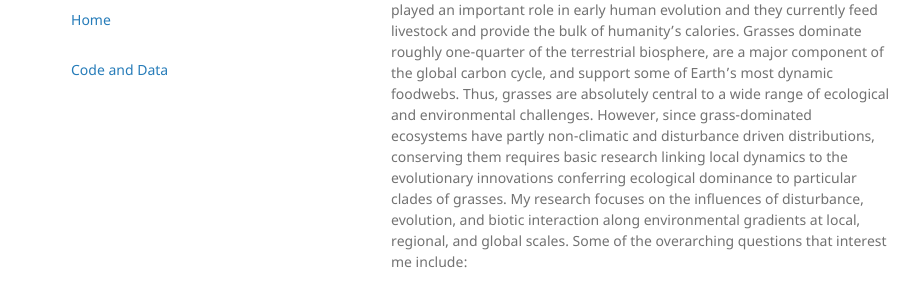
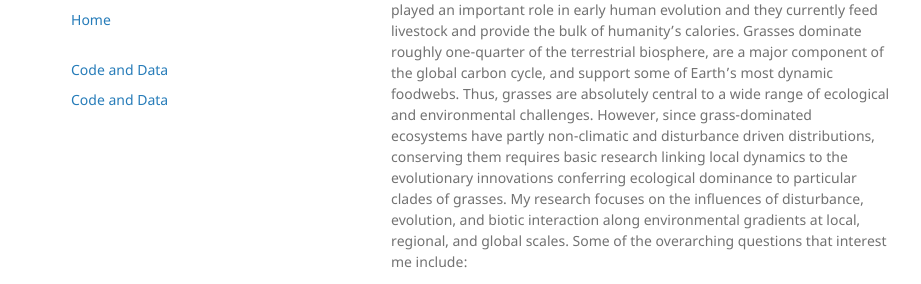
Before and after one commit to griffithdan/griffithdan.github.io, a Jekyll site: the page built from index.md, in a window 1280 px wide. Shown: the part 206-490 px from the top of the page, without its empty margins (179-1100 px from the left). Built offline with Jekyll 4.4.1, drawn with Linux system fonts in a browser that asks for light colours; our own code applies the rules of GitHub Pages for plain Markdown files.

Commit message:
Update navigation.yml

```diff
--- a/_data/navigation.yml
+++ b/_data/navigation.yml
@@ -2,10 +2,12 @@
   url: /
 
 - title: Outreach
-  url: /
   sublinks:
     - title: test
       url: /
 
 - title: Code and Data
   url: /pages/code_and_data/publications.html
+
+- title: Code and Data
+  url: /pages/code_and_data/publications.html
```
